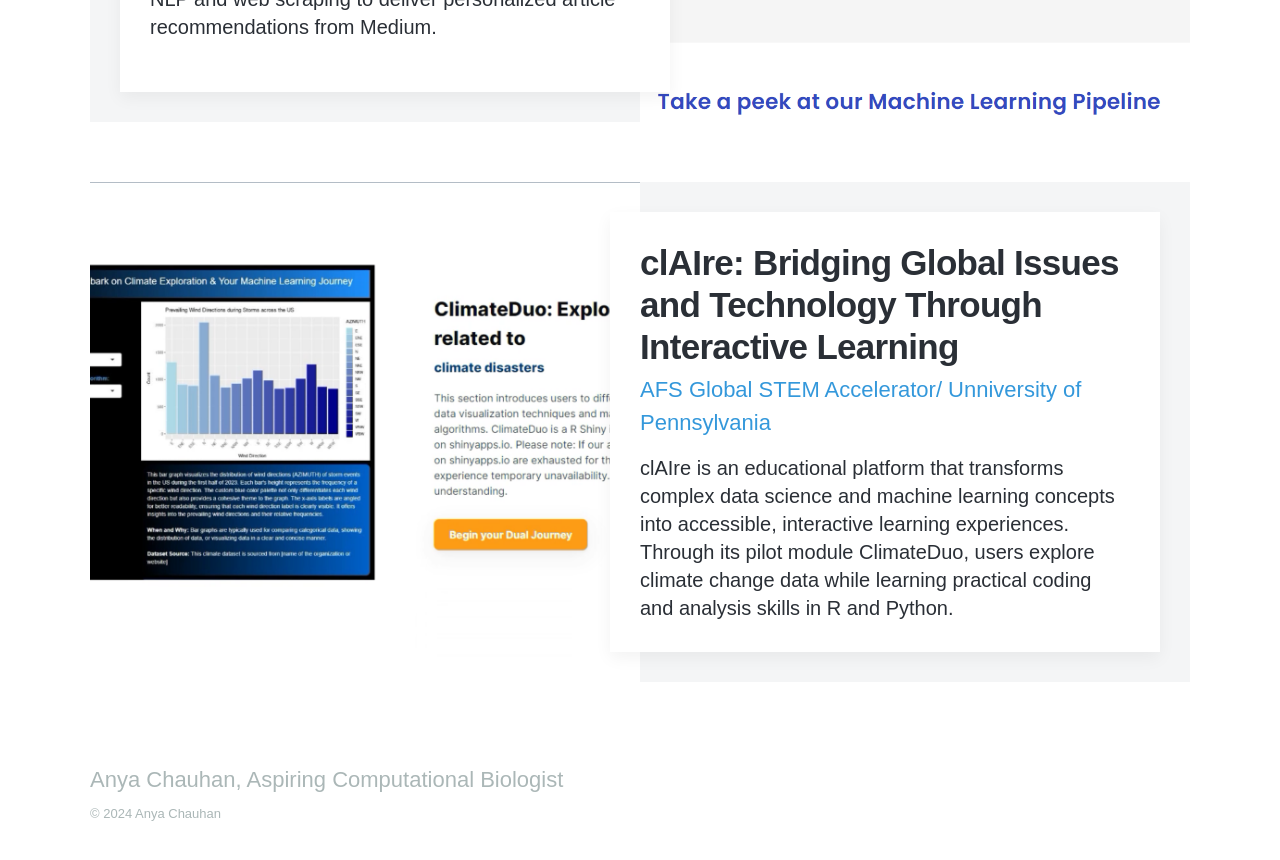
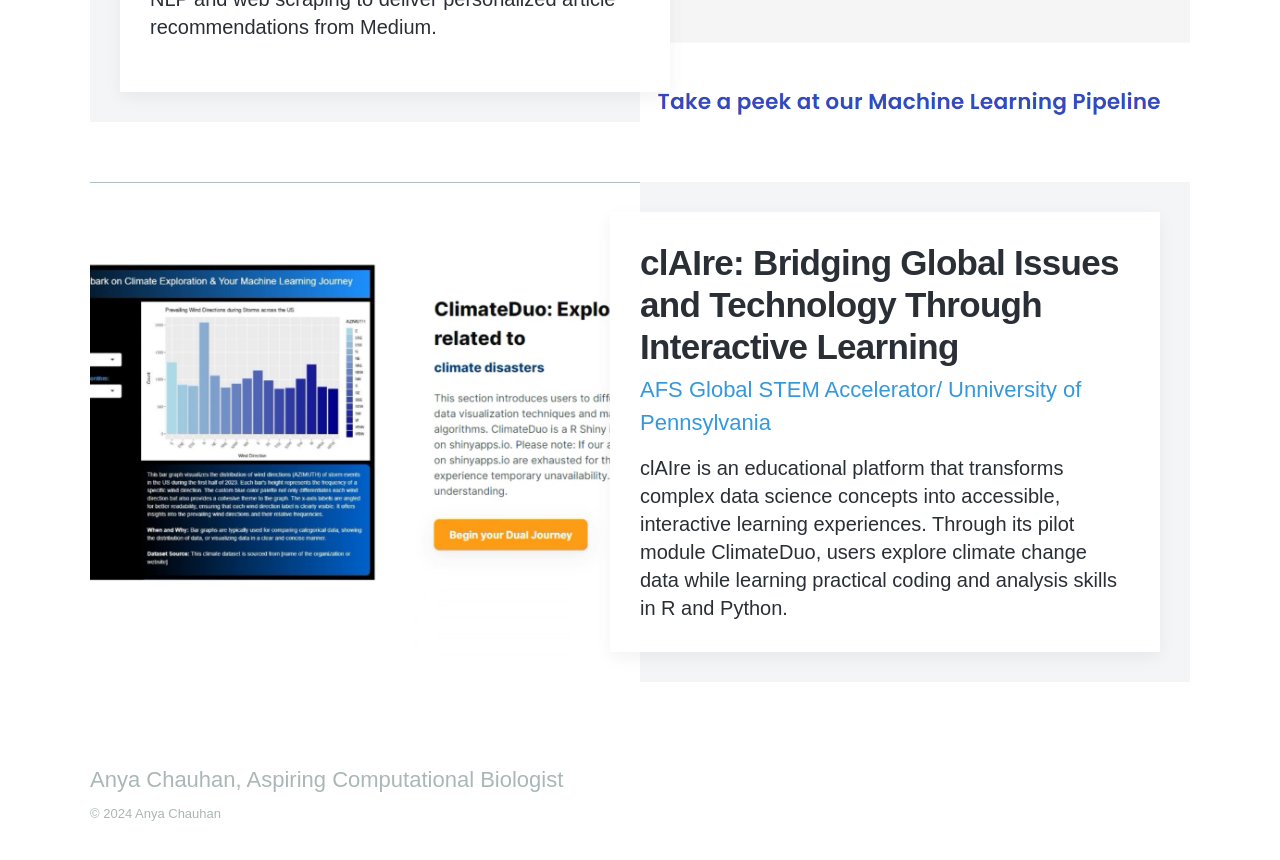
Before and after one commit to anya-chauhan/anya-chauhan.github.io, a Jekyll site: the page built from index.html, in a window 1280 px wide and 900 px high, scrolled down 2529 px. Shown: the top 860 px of the window. Built offline with Jekyll 4.4.1, drawn with Linux system fonts in a browser that asks for light colours; nearby versions of some CDN libraries; some web fonts are replaced.

Commit message:
Update claire.md

```diff
--- a/_projects/claire.md
+++ b/_projects/claire.md
@@ -2,7 +2,7 @@
 title: 'clAIre: Bridging Global Issues and Technology Through Interactive Learning'
 subtitle: 'AFS Global STEM Accelerator/ Unniversity of Pennsylvania'
 date: 2018-05-30 00:00:00
-description: clAIre is an educational platform that transforms complex data science and machine learning concepts into accessible, interactive learning experiences. Through its pilot module ClimateDuo, users explore climate change data while learning practical coding and analysis skills in R and Python.
+description: clAIre is an educational platform that transforms complex data science concepts into accessible, interactive learning experiences. Through its pilot module ClimateDuo, users explore climate change data while learning practical coding and analysis skills in R and Python.
 featured_image: '/images/claire2.PNG'
 ---
 
```
